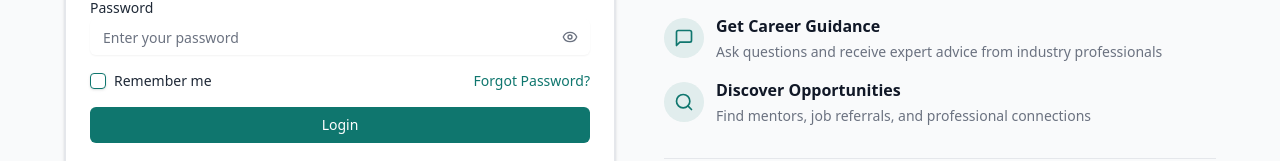
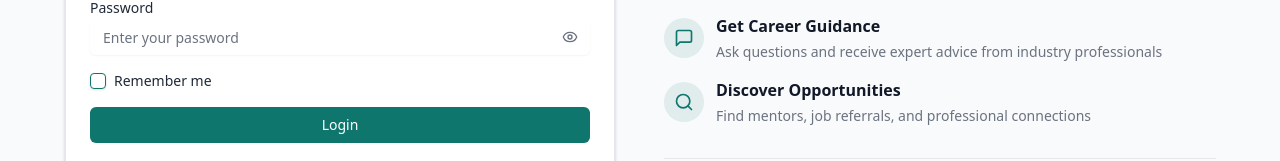
Before and after one commit to FaizanR-022/FastConnect, a React (Vite) app in the folder frontend/: page /login in a window 1280 px wide. Shown: the part 397-558 px from the top of the page. Built offline with nearby package versions, Linux system fonts and the light colour scheme; no server answers.

Commit message:
forgot password removed for now

```diff
--- a/frontend/src/pages/Auth/Login.jsx
+++ b/frontend/src/pages/Auth/Login.jsx
@@ -142,9 +142,9 @@ export default function Login() {
                         Remember me
                       </Label>
                     </div>
-                    <span className="text-sm text-primary cursor-pointer hover:underline">
+                    {/* <span className="text-sm text-primary cursor-pointer hover:underline">
                       Forgot Password?
-                    </span>
+                    </span> */}
                   </div>
 
                   <Button
```
